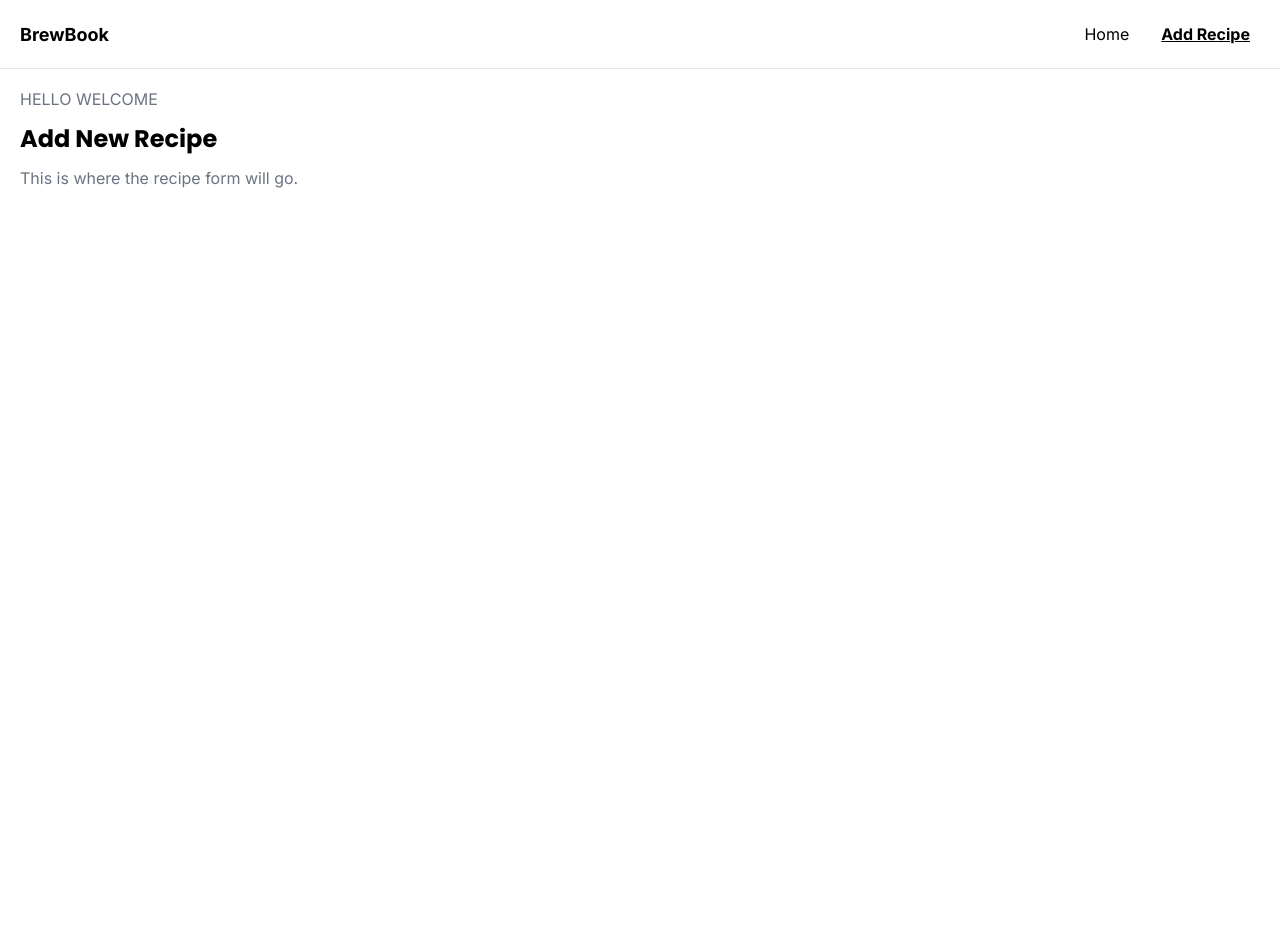
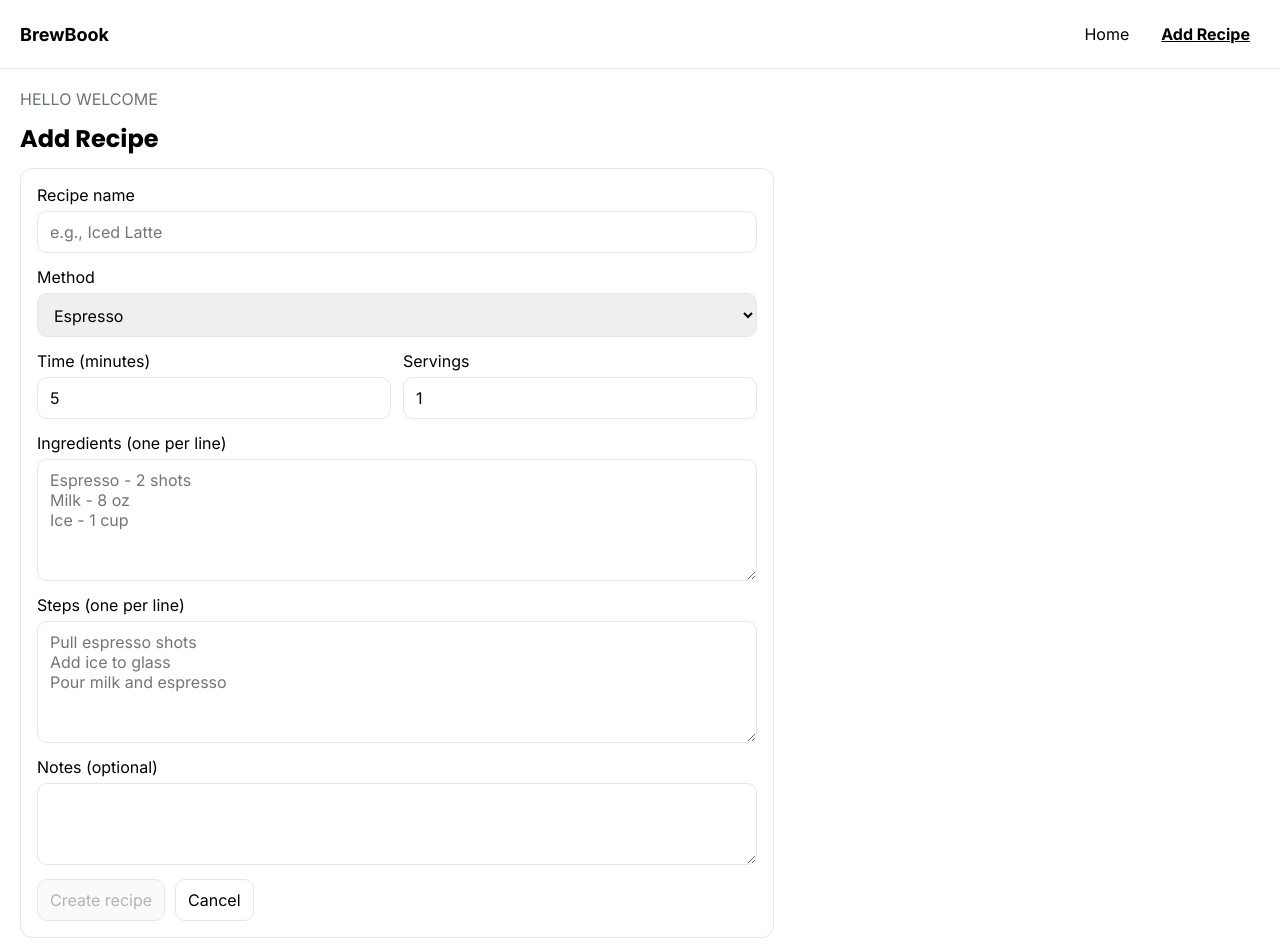
Before and after one commit to millicenttraylor7/brewbook, a React (Vite) app: page /recipes/new in a window 1280 px wide. Shown: the top 952 px of the page. Before the commit the page ends 800 px from the top, so only its background shows below. Built offline with nearby package versions, Linux system fonts and the light colour scheme.

Commit message:
added recipe form

```diff
--- a/src/App.css
+++ b/src/App.css
@@ -138,3 +138,56 @@ p {
   text-decoration: none;
   font-weight: 600;
 }
+.form {
+  max-width: 720px;
+  border: 1px solid var(--border);
+  border-radius: 12px;
+  padding: 16px;
+  background: #fff;
+}
+
+.form-row {
+  display: flex;
+  flex-direction: column;
+  gap: 6px;
+  margin-bottom: 14px;
+}
+
+.form-grid {
+  display: grid;
+  grid-template-columns: 1fr 1fr;
+  gap: 12px;
+}
+
+.form input,
+.form select,
+.form textarea {
+  border: 1px solid var(--border);
+  border-radius: 10px;
+  padding: 10px 12px;
+  font: inherit;
+}
+
+.form-error {
+  margin: 0;
+  color: #b91c1c;
+  font-size: 14px;
+}
+
+.form-actions {
+  display: flex;
+  gap: 10px;
+  margin-top: 10px;
+}
+
+button {
+  border: 1px solid var(--border);
+  border-radius: 10px;
+  padding: 10px 12px;
+  font: inherit;
+  cursor: pointer;
+}
+
+button.secondary {
+  background: transparent;
+}
--- /dev/null
+++ b/src/features/recipes/components/RecipeForm.jsx
@@ -0,0 +1,204 @@
+import { useMemo, useState } from "react";
+import { validateRecipe } from "../utils/validateRecipe";
+
+const METHOD_OPTIONS = [
+  { value: "espresso", label: "Espresso" },
+  { value: "french-press", label: "French Press" },
+  { value: "pour-over", label: "Pour Over" },
+  { value: "cold-brew", label: "Cold Brew" },
+  { value: "drip", label: "Drip" },
+];
+
+function normalizeInitialValues(initialValues) {
+  return {
+    name: initialValues?.name ?? "",
+    method: initialValues?.method ?? "espresso",
+    timeMinutes: initialValues?.timeMinutes ?? 5,
+    servings: initialValues?.servings ?? 1,
+    notes: initialValues?.notes ?? "",
+    ingredientsText: initialValues?.ingredientsText ?? "",
+    stepsText: initialValues?.stepsText ?? "",
+  };
+}
+
+export default function RecipeForm({
+  initialValues,
+  submitLabel = "Save",
+  onSubmit,
+  onCancel,
+}) {
+  const [values, setValues] = useState(() =>
+    normalizeInitialValues(initialValues),
+  );
+  const [touched, setTouched] = useState({});
+  const [isSaving, setIsSaving] = useState(false);
+
+  const errors = useMemo(() => validateRecipe(values), [values]);
+  const hasErrors = Object.keys(errors).length > 0;
+
+  function handleChange(e) {
+    const { name, value, type } = e.target;
+
+    setValues((prev) => ({
+      ...prev,
+      [name]: type === "number" ? Number(value) : value,
+    }));
+  }
+
+  function handleBlur(e) {
+    const { name } = e.target;
+    setTouched((prev) => ({ ...prev, [name]: true }));
+  }
+
+  async function handleSubmit(e) {
+    e.preventDefault();
+    setTouched({ name: true, method: true, timeMinutes: true, servings: true });
+
+    const nextErrors = validateRecipe(values);
+    if (Object.keys(nextErrors).length > 0) return;
+
+    setIsSaving(true);
+    try {
+      await onSubmit(values);
+    } finally {
+      setIsSaving(false);
+    }
+  }
+
+  return (
+    <form className="form" onSubmit={handleSubmit} noValidate>
+      <div className="form-row">
+        <label htmlFor="name">Recipe name</label>
+        <input
+          id="name"
+          name="name"
+          value={values.name}
+          onChange={handleChange}
+          onBlur={handleBlur}
+          placeholder="e.g., Iced Latte"
+          aria-invalid={Boolean(touched.name && errors.name)}
+          aria-describedby={
+            touched.name && errors.name ? "name-error" : undefined
+          }
+        />
+        {touched.name && errors.name ? (
+          <p className="form-error" id="name-error" role="alert">
+            {errors.name}
+          </p>
+        ) : null}
+      </div>
+
+      <div className="form-row">
+        <label htmlFor="method">Method</label>
+        <select
+          id="method"
+          name="method"
+          value={values.method}
+          onChange={handleChange}
+          onBlur={handleBlur}
+        >
+          {METHOD_OPTIONS.map((opt) => (
+            <option key={opt.value} value={opt.value}>
+              {opt.label}
+            </option>
+          ))}
+        </select>
+        {touched.method && errors.method ? (
+          <p className="form-error" role="alert">
+            {errors.method}
+          </p>
+        ) : null}
+      </div>
+
+      <div className="form-grid">
+        <div className="form-row">
+          <label htmlFor="timeMinutes">Time (minutes)</label>
+          <input
+            id="timeMinutes"
+            name="timeMinutes"
+            type="number"
+            min="1"
+            value={values.timeMinutes}
+            onChange={handleChange}
+            onBlur={handleBlur}
+          />
+          {touched.timeMinutes && errors.timeMinutes ? (
+            <p className="form-error" role="alert">
+              {errors.timeMinutes}
+            </p>
+          ) : null}
+        </div>
+
+        <div className="form-row">
+          <label htmlFor="servings">Servings</label>
+          <input
+            id="servings"
+            name="servings"
+            type="number"
+            min="1"
+            value={values.servings}
+            onChange={handleChange}
+            onBlur={handleBlur}
+          />
+          {touched.servings && errors.servings ? (
+            <p className="form-error" role="alert">
+              {errors.servings}
+            </p>
+          ) : null}
+        </div>
+      </div>
+
+      <div className="form-row">
+        <label htmlFor="ingredientsText">Ingredients (one per line)</label>
+        <textarea
+          id="ingredientsText"
+          name="ingredientsText"
+          value={values.ingredientsText}
+          onChange={handleChange}
+          placeholder={"Espresso - 2 shots\nMilk - 8 oz\nIce - 1 cup"}
+          rows={5}
+        />
+      </div>
+
+      <div className="form-row">
+        <label htmlFor="stepsText">Steps (one per line)</label>
+        <textarea
+          id="stepsText"
+          name="stepsText"
+          value={values.stepsText}
+          onChange={handleChange}
+          placeholder={
+            "Pull espresso shots\nAdd ice to glass\nPour milk and espresso"
+          }
+          rows={5}
+        />
+      </div>
+
+      <div className="form-row">
+        <label htmlFor="notes">Notes (optional)</label>
+        <textarea
+          id="notes"
+          name="notes"
+          value={values.notes}
+          onChange={handleChange}
+          rows={3}
+        />
+      </div>
+
+      <div className="form-actions">
+        <button type="submit" disabled={isSaving || hasErrors}>
+          {isSaving ? "Saving…" : submitLabel}
+        </button>
+
+        <button
+          type="button"
+          className="secondary"
+          onClick={onCancel}
+          disabled={isSaving}
+        >
+          Cancel
+        </button>
+      </div>
+    </form>
+  );
+}
--- /dev/null
+++ b/src/features/recipes/utils/id.js
@@ -0,0 +1,3 @@
+export function makeId() {
+  return crypto.randomUUID();
+}
--- /dev/null
+++ b/src/features/recipes/utils/validateRecipe.js
@@ -0,0 +1,21 @@
+export function validateRecipe(values) {
+  const errors = {};
+
+  if (!values.name.trim()) {
+    errors.name = "Recipe name is required.";
+  }
+
+  if (!values.method.trim()) {
+    errors.method = "Method is required.";
+  }
+
+  if (!Number.isFinite(values.timeMinutes) || values.timeMinutes <= 0) {
+    errors.timeMinutes = "Time must be a number greater than 0.";
+  }
+
+  if (!Number.isFinite(values.servings) || values.servings <= 0) {
+    errors.servings = "Servings must be a number greater than 0.";
+  }
+
+  return errors;
+}
--- a/src/pages/NewRecipePage.jsx
+++ b/src/pages/NewRecipePage.jsx
@@ -1,8 +1,53 @@
+import { useNavigate } from "react-router-dom";
+import RecipeForm from "../features/recipes/components/RecipeForm";
+import { useRecipes } from "../features/recipes/hooks/useRecipes";
+import { makeId } from "../features/recipes/utils/id";
+
+function parseLines(text) {
+  return text
+    .split("\n")
+    .map((s) => s.trim())
+    .filter(Boolean);
+}
+
+function toRecipe(formValues) {
+  const ingredients = parseLines(formValues.ingredientsText).map((line) => {
+    // Keep it simple: store as a string item for now
+    return { item: line, amount: "", unit: "" };
+  });
+
+  const steps = parseLines(formValues.stepsText);
+
+  return {
+    id: makeId(),
+    name: formValues.name.trim(),
+    method: formValues.method,
+    timeMinutes: formValues.timeMinutes,
+    servings: formValues.servings,
+    ingredients,
+    steps,
+    notes: formValues.notes.trim(),
+  };
+}
+
 export default function NewRecipePage() {
+  const navigate = useNavigate();
+  const { addRecipe } = useRecipes();
+
+  async function handleSubmit(values) {
+    const recipe = toRecipe(values);
+    addRecipe(recipe);
+    navigate(`/recipes/${recipe.id}`);
+  }
+
   return (
     <section>
-      <h1>Add New Recipe</h1>
-      <p>This is where the recipe form will go.</p>
+      <h1>Add Recipe</h1>
+      <RecipeForm
+        submitLabel="Create recipe"
+        onSubmit={handleSubmit}
+        onCancel={() => navigate("/")}
+      />
     </section>
   );
 }
```
